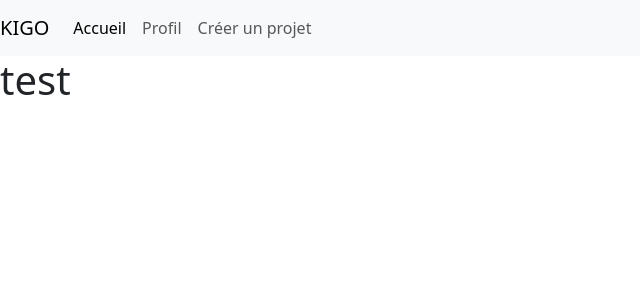
After one commit to Puroguramu777/kigo, a Symfony app: template templates/projet/detail.html.twig in a window 1280 px wide. The commit adds this page. Shown: the top 300 px of the page, without its empty margins (0-640 px from the left). Run offline with Twig, Linux system fonts and the light colour scheme; the template is opened without the code that fills it, so the values that code supplies are empty; some libraries are stand-ins or nearby versions.

Commit message:
ajout d'une view détail + correction du updateAt

```diff
--- a/src/Entity/Projet.php
+++ b/src/Entity/Projet.php
@@ -36,7 +36,7 @@ class Projet
     private ? File $imageFile=null;
 
     #[ORM\Column(type: Types::DATE_MUTABLE, nullable: true)]
-    private ?\DateTimeInterface $updateAt = null;
+    private ?\DateTime $updateAt = null;
 
 
     public function getId(): ?int
--- a/templates/header/header.html.twig
+++ b/templates/header/header.html.twig
@@ -1,15 +1,15 @@
 {% extends "base.html.twig" %}
 {% block body %}
 <nav class="navbar navbar-expand-lg navbar-light bg-light ">
-    <a class="navbar-brand" href="#">KIGO</a>
+    <a class="navbar-brand" href="{{path('accueil')}}">KIGO</a>
     <button class="navbar-toggler" type="button" data-toggle="collapse" data-target="#navbarNavAltMarkup" aria-controls="navbarNavAltMarkup" aria-expanded="false" aria-label="Toggle navigation">
       <span class="navbar-toggler-icon"></span>
     </button>
     <div class="collapse navbar-collapse" id="navbarNavAltMarkup">
       <div class="navbar-nav">
-        <a class="nav-item nav-link active" href="/accueil">Accueil <span class="sr-only">(current)</span></a>
+        <a class="nav-item nav-link active" href="{{path('accueil')}}">Accueil <span class="sr-only">(current)</span></a>
         <a class="nav-item nav-link" href="{{path('profil', {'id': app.user.id})}}">Profil</a>
-        <a class="nav-item nav-link " href="/projet/new">Créer un projet</a>
+        <a class="nav-item nav-link " href="{{path('app_projet_new')}}">Créer un projet</a>
       </div>
     </div>
   </nav>
--- a/templates/home/home.html.twig
+++ b/templates/home/home.html.twig
@@ -13,6 +13,7 @@
 
                 <img src="/images/{{projet.fileName}}" alt="image de la maison" class="card-img-top" />
                     <div>{{ projet.description }}</div>
+                    <a href="{{path('detail', {'id': projet.id})}}">Détail</a>
 
 
             </div>
--- /dev/null
+++ b/templates/projet/detail.html.twig
@@ -0,0 +1,7 @@
+{% extends "base.html.twig" %}
+{% block body %}
+{% include "header/header.html.twig" %}
+
+<h1>test</h1>
+
+{% endblock %}
```
Also changed, not shown: migrations/Version20240422140012.php (added, +31 -0 lines), src/Controller/ProjetController.php (+11 -0 lines), public/images/telechargement-5-6626313f8352f372738910.jpeg (deleted), public/images/telechargement-5-66263192606ff539350840.jpeg (deleted), public/images/telechargement-5-66266dafd3d06877219415.jpeg (renamed from public/images/telechargement-5-6626313146a4d835305590.jpeg).
